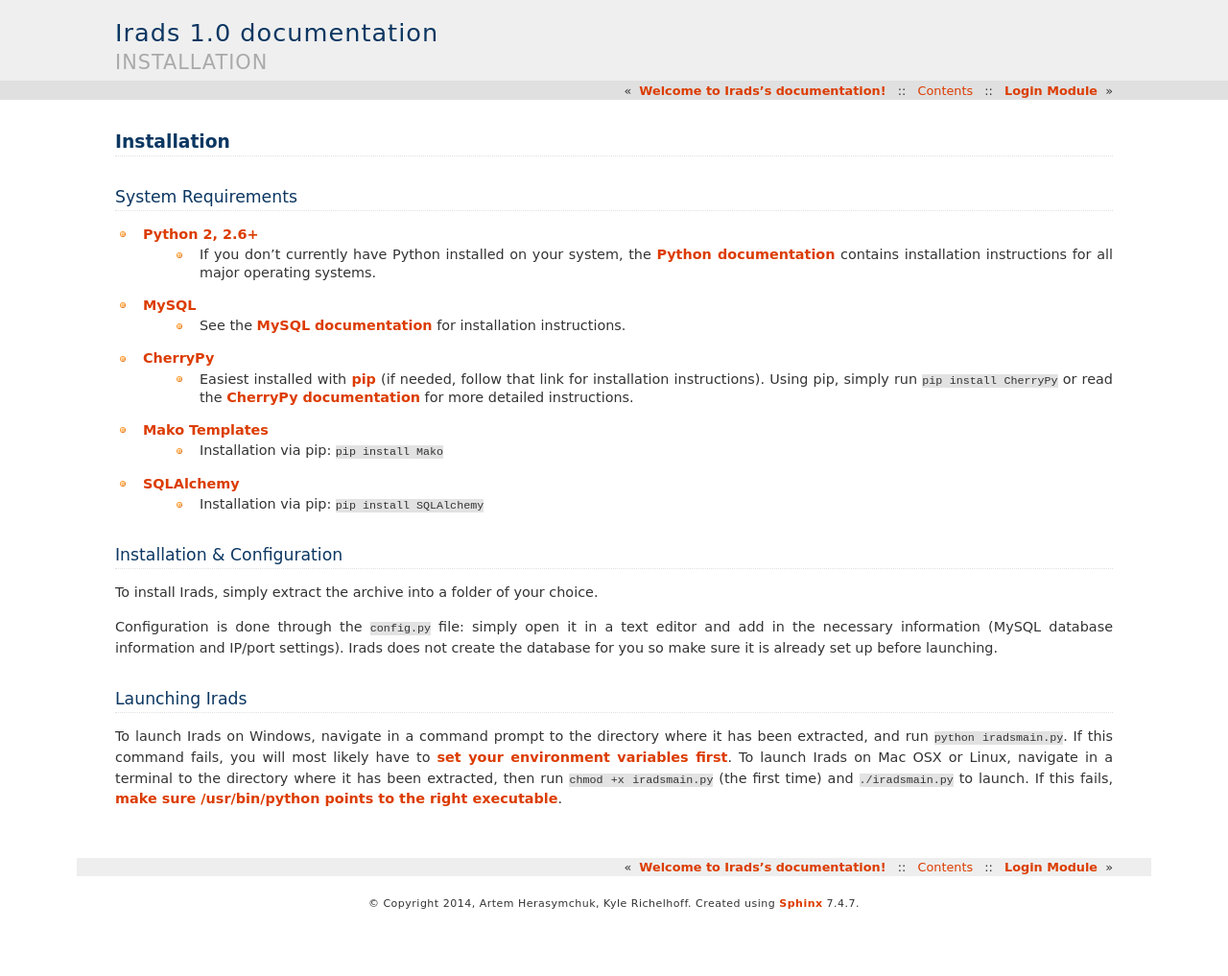
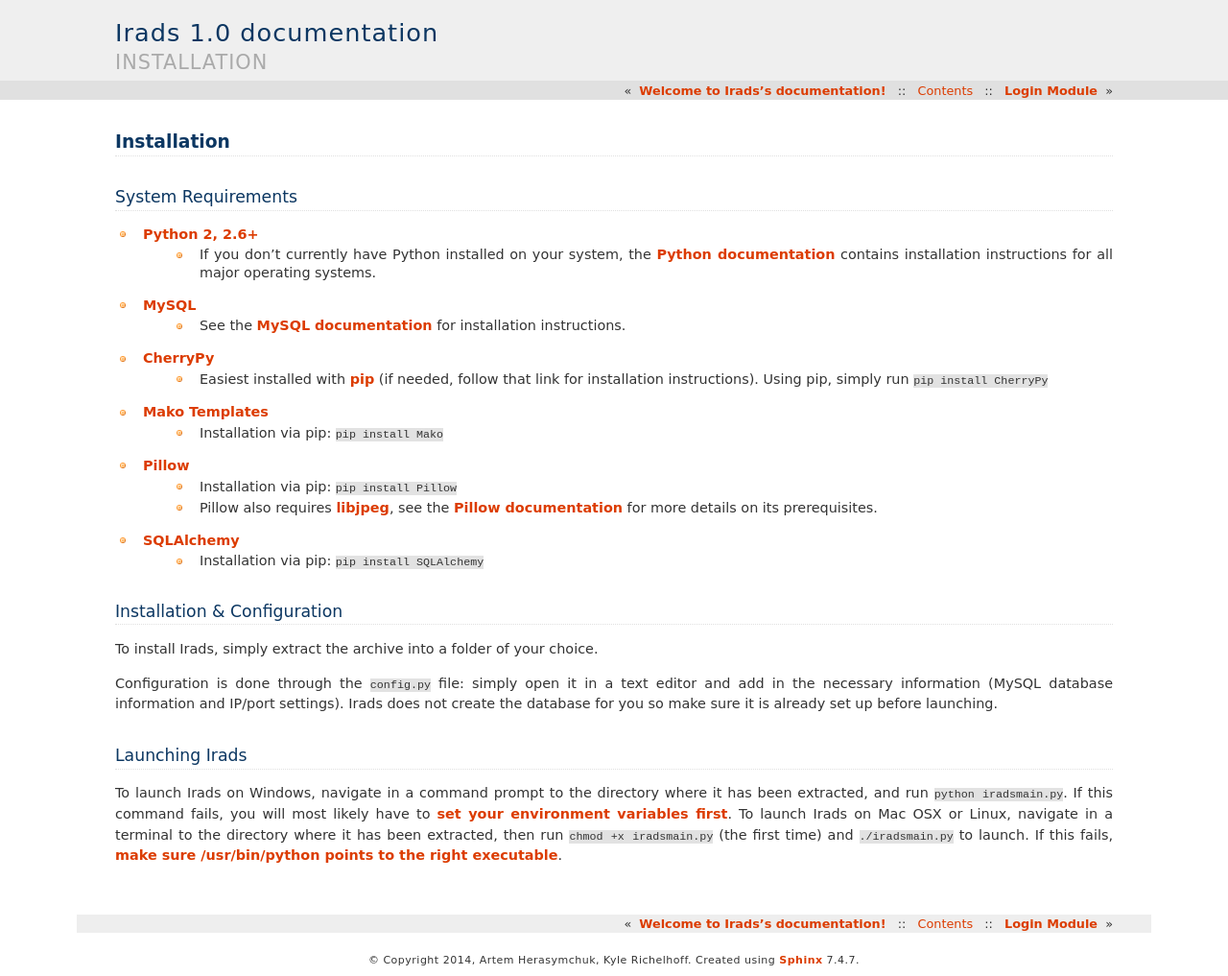
Before and after one commit to grepme/IRads, a Sphinx documentation site: the page built from doc/install.rst, in a window 1280 px wide. Shown: the whole page at 96% size. Built offline with Sphinx 7.4.7, drawn with Linux system fonts in a browser that asks for light colours; before the commit the page ends 958 px from its top, so only the background shows below that.

Commit message:
Added a missing prerequisite

```diff
--- a/doc/install.rst
+++ b/doc/install.rst
@@ -12,10 +12,14 @@
     * See the `MySQL documentation <http://dev.mysql.com/doc/refman/5.6/en/installing.html>`_ for installation instructions.
 
 * `CherryPy <http://www.cherrypy.org/>`_
-    * Easiest installed with `pip <https://pypi.python.org/pypi/pip>`_ (if needed, follow that link for installation instructions). Using pip, simply run ``pip install CherryPy`` or read the `CherryPy documentation <http://docs.cherrypy.org/en/latest/>`_ for more detailed instructions.
+    * Easiest installed with `pip <https://pypi.python.org/pypi/pip>`_ (if needed, follow that link for installation instructions). Using pip, simply run ``pip install CherryPy``
 
 * `Mako Templates <http://www.makotemplates.org/>`_
     * Installation via pip: ``pip install Mako``
+
+* `Pillow <http://python-imaging.github.io/>`_
+    * Installation via pip: ``pip install Pillow``
+    * Pillow also requires `libjpeg <http://libjpeg.sourceforge.net/>`_, see the `Pillow documentation <https://github.com/python-imaging/Pillow/blob/master/docs/installation.rst>`_ for more details on its prerequisites.
 
 * `SQLAlchemy <http://www.sqlalchemy.org/>`_
     * Installation via pip: ``pip install SQLAlchemy``
```
